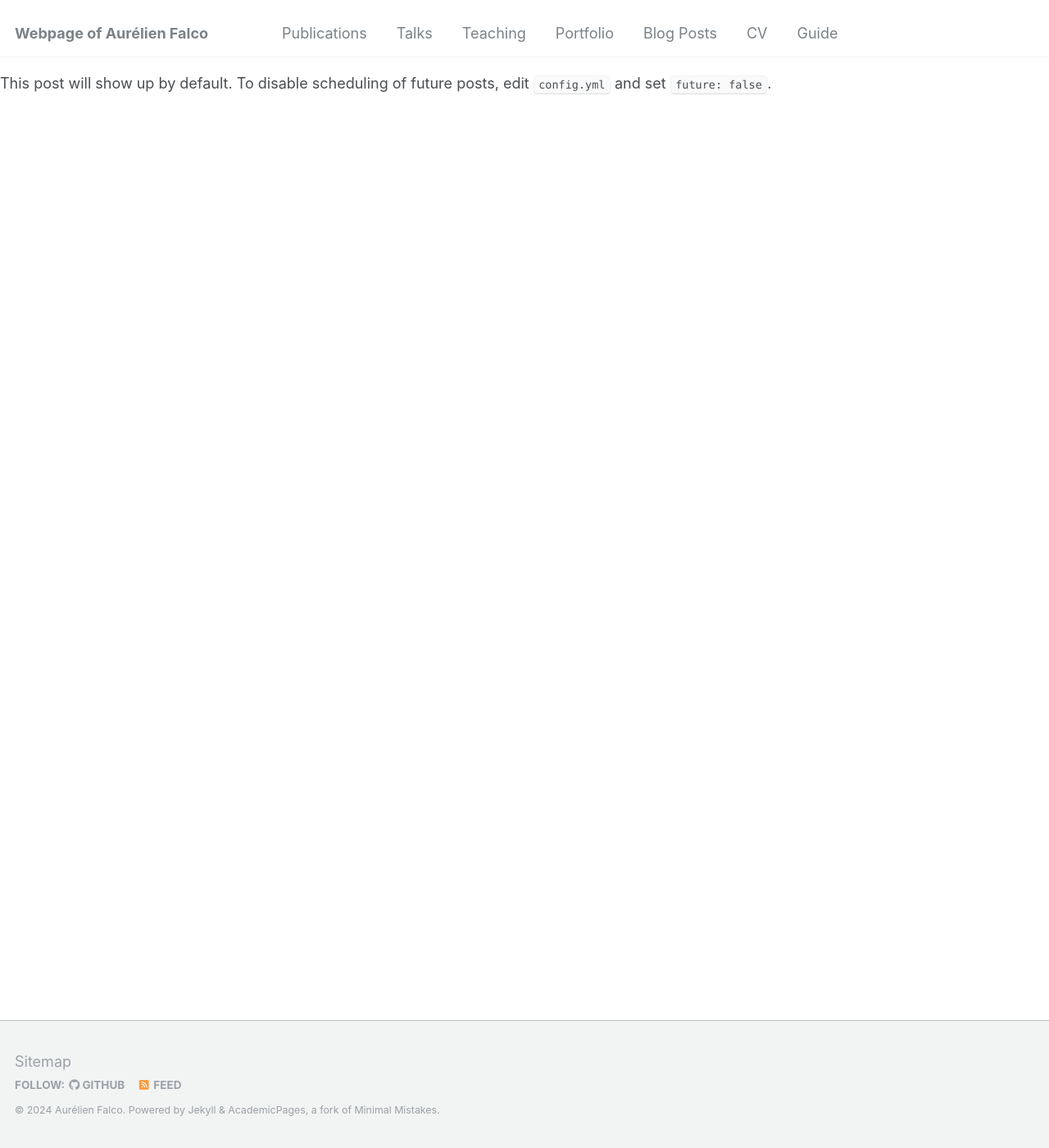
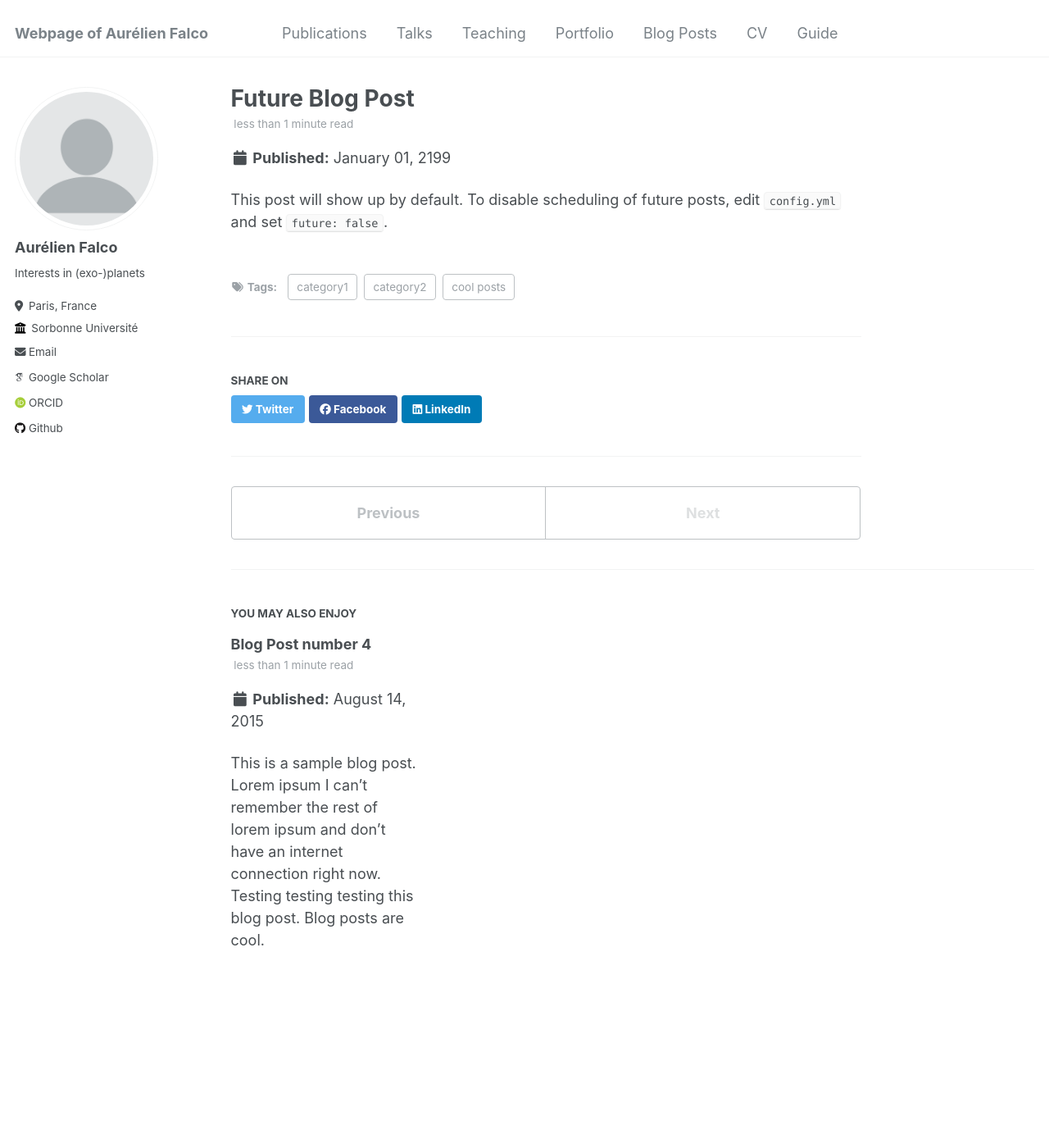
Before and after one commit to aurelienfalco/aurelien.falco-github.io, a Jekyll site: the page built from _posts/2199-01-01-future-post.md, in a window 1280 px wide and 1400 px high. Shown: the whole window at 82% size. Built offline with Jekyll 4.4.1, drawn with Linux system fonts in a browser that asks for light colours; some web fonts are replaced; our own code applies the rules of GitHub Pages for plain Markdown files; some of the changed lines change nothing that is shown.

Commit message:
try to fix sidebar

```diff
--- a/_config.yml
+++ b/_config.yml
@@ -217,23 +217,23 @@
 # Defaults
 defaults:
   # _posts
-  # - scope:
-  #     path: ""
-  #     type: posts
-  #   values:
-  #     layout: single
-  #     author_profile: true
-  #     read_time: true
-  #     comments: true
-  #     share: true
-  #     related: true
+  - scope:
+      path: ""
+      type: posts
+    values:
+      layout: single
+      author_profile: true
+      read_time: true
+      comments: true
+      share: true
+      related: true
   # _pages
-  # - scope:
-  #     path: ""
-  #     type: pages
-  #   values:
-  #     layout: single
-  #     author_profile: true
+  - scope:
+      path: ""
+      type: pages
+    values:
+      layout: single
+      author_profile: true
   # _teaching
   - scope:
       path: ""
@@ -253,14 +253,14 @@
       share: true
       comments: true
   # _portfolio
-  # - scope:
-  #     path: ""
-  #     type: portfolio
-  #   values:
-  #     layout: single
-  #     author_profile: true
-  #     share: true
-  #     comment: true
+  - scope:
+      path: ""
+      type: portfolio
+    values:
+      layout: single
+      author_profile: true
+      share: true
+      comment: true
   # _talks
   - scope:
       path: ""
```
